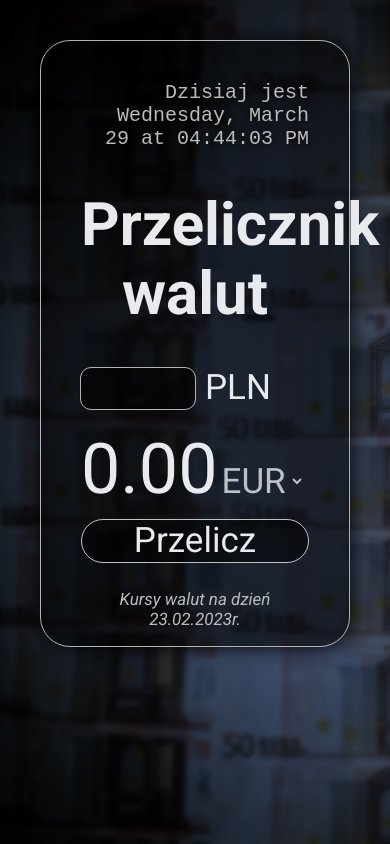
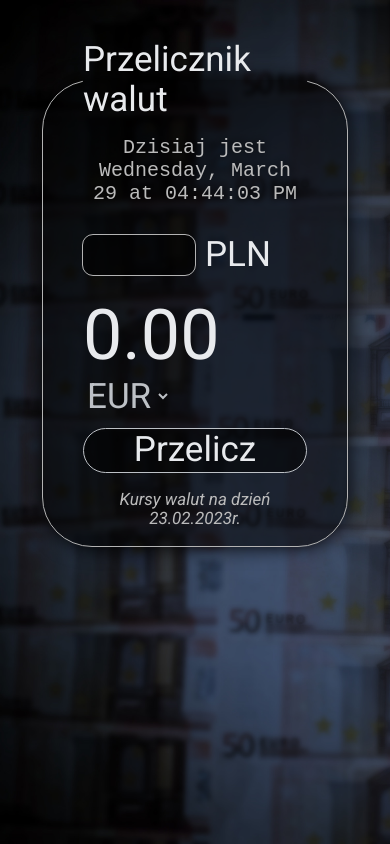
Before and after one commit to cgt19bartoszekj/currency-converter-react, a React (Create React App) app: page / in a window 390 px wide. Built offline with nearby package versions, Linux system fonts and the light colour scheme.

Commit message:
added fieldset and legend again clock aligned to the right with media query

```diff
--- a/src/Form/Clock/style.css
+++ b/src/Form/Clock/style.css
@@ -4,4 +4,11 @@
   text-shadow: #000000 0px 0px 10px;
   text-align: right;
   font-size: 20px;
+  margin: 15px 0 30px 0;
 }
+
+@media screen and (max-width: 610px) {
+  .clock {
+    text-align: center;
+  }
+}
--- a/src/Form/index.js
+++ b/src/Form/index.js
@@ -22,10 +22,11 @@ const Form = ({ calculateResult, result }) => {
 			onSubmit={onFormSubmit}
 			className="form"
 		>
+			<fieldset className="form__fieldset">
+				<legend>Przelicznik walut</legend>
 				<Clock>
 
 				</Clock>
-			<h1 className="form__title">Przelicznik walut</h1>
 				<input
 					className="form__input"
 					type="number"
@@ -63,6 +64,7 @@ const Form = ({ calculateResult, result }) => {
 						Kursy walut na dzień 23.02.2023r.
 					</p>
 				</div>
+			</fieldset>
 		</form>
 	);
 };
--- a/src/Form/style.css
+++ b/src/Form/style.css
@@ -7,16 +7,14 @@ input::-webkit-inner-spin-button {
 .form {
 	max-width: 1000px;
 	margin: auto;
-	padding: 40px 40px 0 40px;
+}
+
+.form__fieldset {
+	padding: 0px 40px 0 40px;
 	border: 1px solid #b3b3b3;
-	border-radius: 30px;
+	border-radius: 50px;
 	background-color: #00000090;
 	box-shadow: #000000 0 0 20px;
-}
-
-.form__title{
-	text-align: center;
-	font-size: 60px;
 }
 
 .form__input {
@@ -61,7 +59,7 @@ input::-webkit-inner-spin-button {
 	color: #e8eaed;
 	border: 1px solid #bdc1c6;
 	transition: 0.3s;
-	margin: 10px 0
+	margin-top: 10px;
 }
 
 .form__button:hover {
```
Lines whose indentation alone changed are shown as unchanged.
